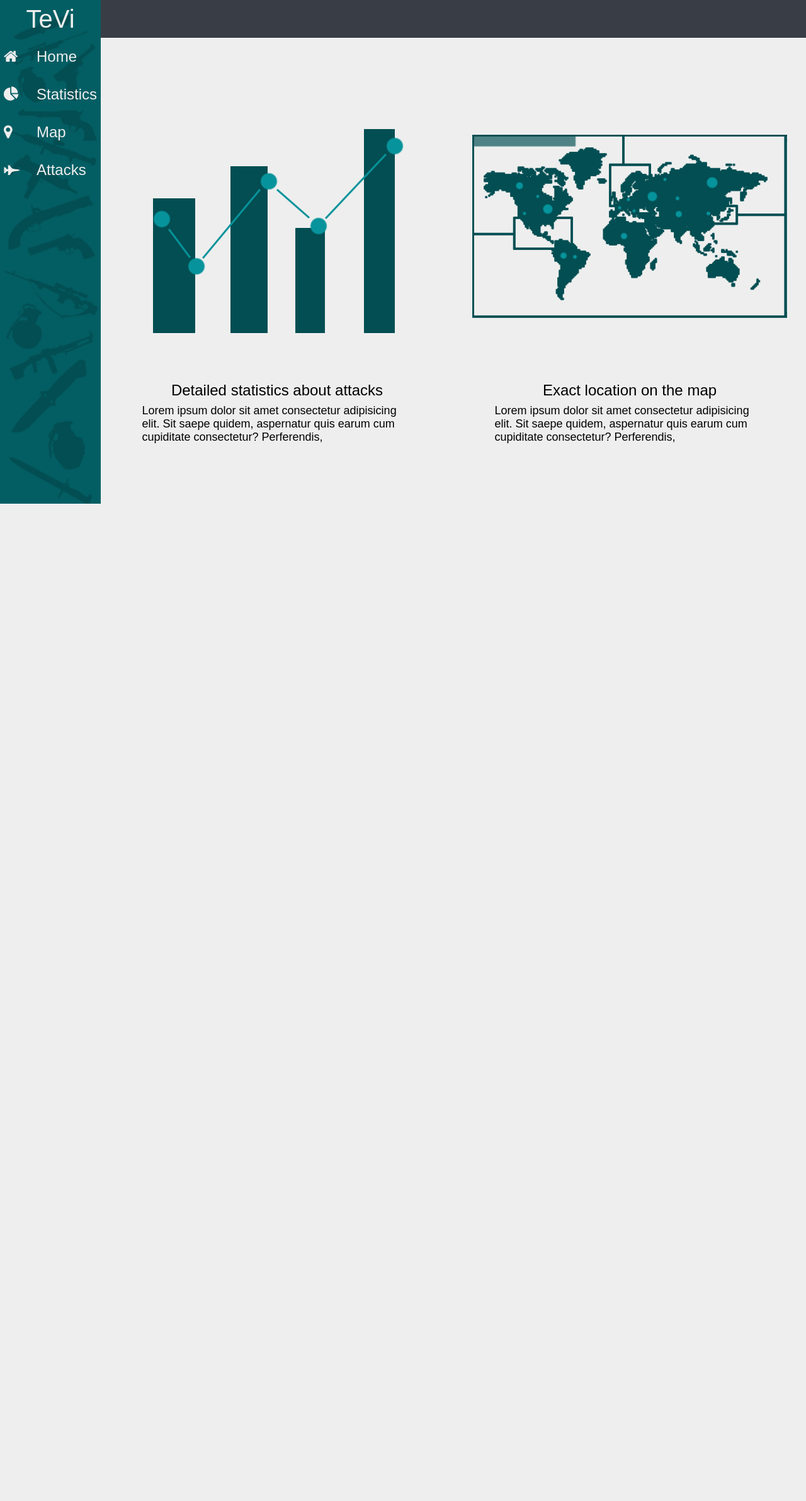
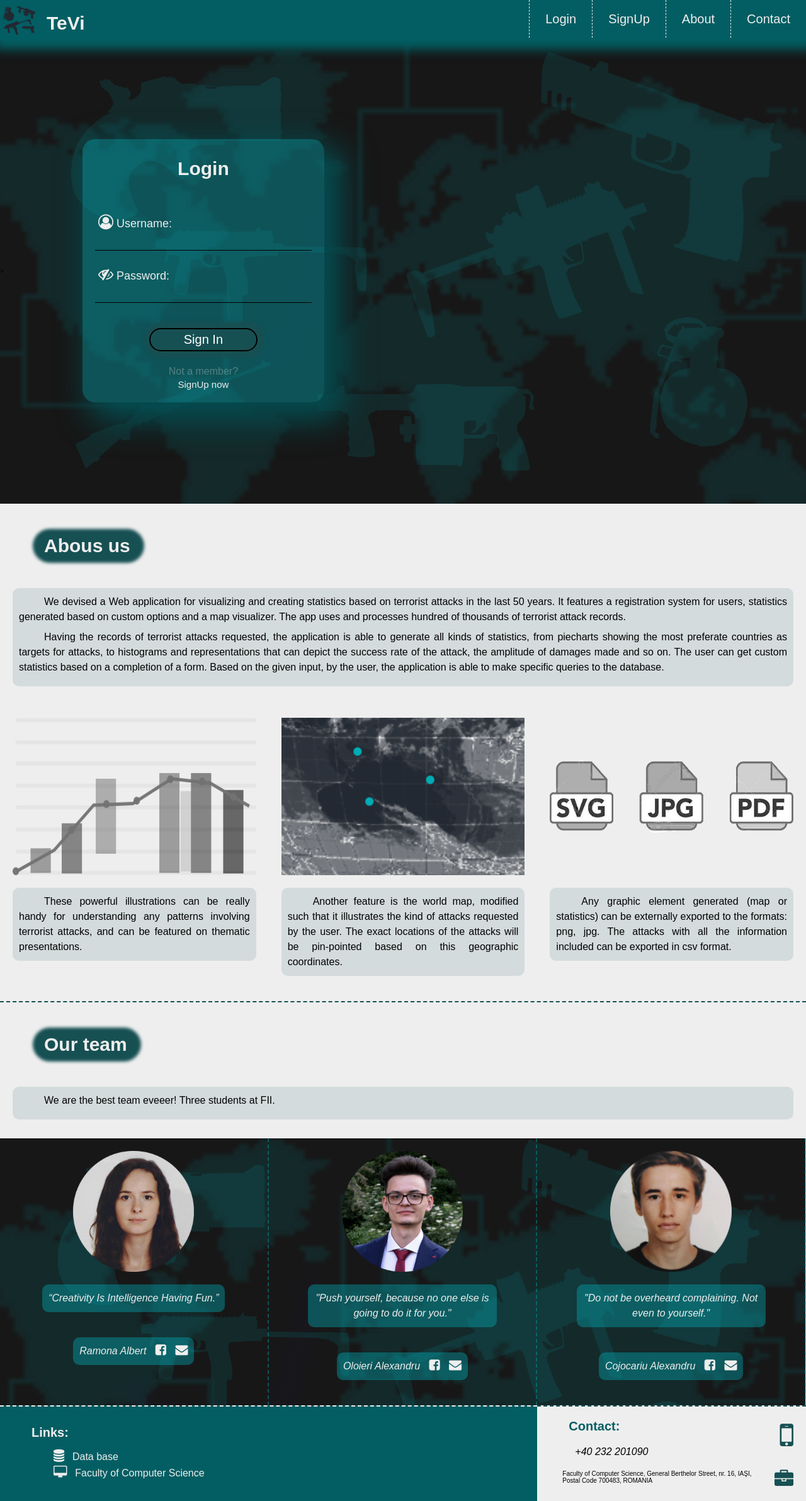
Before and after one commit to CojocariuAlexandru/WEB, a PHP site: page / in a window 1280 px wide. Shown: the whole page at 63% size. Before the commit the page ends 800 px from the top, so only its background shows below. Run offline with PHP 8.4, Linux system fonts and the light colour scheme; some libraries are stand-ins or nearby versions.

Commit message:
improved the authentification logic, implemented logout functionality, fixed the routing system bugs

```diff
--- a/assets/style.css
+++ b/assets/style.css
@@ -19,9 +19,31 @@ a {
     text-decoration: none;
 }
 
+a:hover{
+    cursor: pointer;
+}
+
 .presentation{
     width: 100%;
     height: 100%;
+}
+
+/* https://www.w3schools.com/howto/howto_css_custom_scrollbar.asp */
+
+::-webkit-scrollbar {
+    width: 10px;
+}
+
+::-webkit-scrollbar-track {
+    background: #eee;
+}
+
+::-webkit-scrollbar-thumb {
+    background: #888;
+}
+
+::-webkit-scrollbar-thumb:hover {
+    background: #555;
 }
 
 /**********************************************************/
--- a/scripts/app.js
+++ b/scripts/app.js
@@ -167,6 +167,8 @@ let attacksPage = `
 // The routing system was implementing having the following tutorial as a starting point
 // https://medium.com/@bryanmanuele/how-i-implemented-my-own-spa-routing-system-in-vanilla-js-49942e3c4573
 
+let webapp;
+
 class route {
     constructor(url) {
         this.url = url;
@@ -288,7 +290,7 @@ thatAttackRoute.templateCallback = function (attack) {
             `;
 }
 
-thatAttackRoute.afterCallback = function() {
+thatAttackRoute.afterCallback = function () {
     let attackAttack = document.querySelector('#mapAttack');
     map = new google.maps.Map(attackAttack, {
         center: {
@@ -338,7 +340,7 @@ function updateMainContent(pathName) {
     } else {
         redirect = true;
     }
-    if (redirect) {
+    if (redirect && webapp) {
         navigate(root.url + '/home');
     }
 }
@@ -353,10 +355,14 @@ function navigate(pathName) {
 
 function initPage() {
     rootForContent = document.querySelector('#root');
-    if (userIsLoggedIn()){
+    if (userIsLoggedIn()) {
         setWebAppTemplateAsSite();
-        navigate(root.url+'/home');
+        navigate(window.location.pathname);
     } else {
+        window.history.pushState({},
+            '/presentation',
+            window.location.origin + '/presentation'
+        );
         setPresentationTemplateAsSite();
     }
 }
@@ -367,71 +373,156 @@ window.onpopstate = () => {
 
 document.addEventListener('DOMContentLoaded', initPage);
 
-function userLogin(){
-    setWebAppTemplateAsSite();
-    navigate(root.url+'/home');
-}
-
-function userIsLoggedIn(){
-    return true;
-}
-
-function setPresentationTemplateAsSite(){
-    rootForContent.innerHTML = presentationSiteTemplate;
-    rootForContent.className = "root presentation";
-}
-
-function setWebAppTemplateAsSite(){
-    rootForContent.innerHTML = webAppTemplate;
-    rootForContent.className = "root web-app";
-    mainContent = document.querySelector('#content');
-}
+//---------------------------------------------------------- LOGIN/REGISTER LOGIC -----------------------------------------------
 
 let login = true;
 
-function changeLogin(){
-    if (login){
+function changeLogin() {
+    if (login) {
         return;
     }
     switchLoginSignup();
 }
 
-function changeSignUp(){
-    if (!login){
+function changeSignUp() {
+    if (!login) {
         return;
     }
     switchLoginSignup();
 }
 
-function switchLoginSignup(){
+function userLogin() {
+    let username = document.querySelector('#login-username').value;
+    let pwd = document.querySelector('#login-pwd').value;
+
+    if (userLoginCheckCredentials(username, pwd)) {
+        userLoginClearFields();
+        userLoginRememberCredentials(username);
+        setWebAppTemplateAsSite();
+        navigate(root.url+'/home');
+    } else {
+        console.log('Error message');
+    }
+}
+
+function userLoginClearFields() {
+    document.querySelector('#login-username').value = '';
+    document.querySelector('#login-pwd').value = '';
+}
+
+function userLoginRememberCredentials(username){
+    localStorage.setItem('username', username)
+}
+
+function userLoginCheckCredentials(username, pwd) {
+    let users = JSON.parse(localStorage.getItem('users'));
+    for (let i = 0; i < users.length; ++i) {
+        if (users[i]['username'] === username && users[i]['password'] === pwd) {
+            return true;
+        }
+    }
+    return false;
+}
+
+function userLogout() {
+    userLogoutRemoveCredentials();
+    window.history.pushState({},
+        '/presentation',
+        window.location.origin + '/presentation'
+    );
+    setPresentationTemplateAsSite();
+}
+
+function userLogoutRemoveCredentials(){
+    localStorage.removeItem('username');
+}
+
+function userIsLoggedIn() {
+    let user = localStorage.getItem('username');
+    if (user == null){
+        return false;
+    }
+    return true;
+}
+
+function setPresentationTemplateAsSite() {
+    webapp = false;
+    rootForContent.innerHTML = presentationSiteTemplate;
+    rootForContent.className = "root presentation";
+    setPresentationTemplateAsSiteInit();
+}
+
+function setPresentationTemplateAsSiteInit(){
+    document.querySelector('#login-pwd').addEventListener('keyup', (e) => {
+        if (e.code === 'Enter'){
+            userLogin();
+        }
+    });
+
+    document.querySelector('#register-rpwd').addEventListener('keyup', (e) => {
+        if (e.code === 'Enter'){
+            signUp();
+        }
+    })
+}
+
+function setWebAppTemplateAsSite() {
+    webapp = true;
+    rootForContent.innerHTML = webAppTemplate;
+    rootForContent.className = "root web-app";
+    mainContent = document.querySelector('#content');
+    setWebAppTemplateAsSiteInit();
+}
+
+function setWebAppTemplateAsSiteInit() {
+    let username = localStorage.getItem('username');
+    let usernameContainer = document.querySelector('#web-app-username');
+    usernameContainer.innerHTML = username;
+}
+
+function switchLoginSignup() {
     let loginComponent = document.querySelector('#login-component');
     let signupComponent = document.querySelector('#sign-up-component');
-    if (login){
+    if (login) {
         loginComponent.style.display = 'none';
         signupComponent.style.display = 'block';
-        login = false;
     } else {
         loginComponent.style.display = 'block';
         signupComponent.style.display = 'none';
-        login = true;
+    }
+    login = !login;
+}
+
+function signUp() {
+    let username = document.querySelector('#register-username').value;
+    let pwd = document.querySelector('#register-pwd').value;
+    let rpwd = document.querySelector('#register-rpwd').value;
+
+    if (pwd != rpwd) {
+        console.log('The passwords don\'t match');
+    } else {
+        signUpAddUser(username, pwd);
+        signUpClearFields();
+        switchLoginSignup();
     }
 }
 
-function signUp(){
-    let username = 'random';
-    let pwd = 'parola';
-
+function signUpAddUser(username, pwd) {
     let users = JSON.parse(localStorage.getItem('users'));
-    console.log(users);
-    if (users == null){
+    if (users == null) {
         users = [];
     }
     users.push({
-        'username':username,
-        'password':pwd
+        'username': username,
+        'password': pwd
     });
     localStorage.setItem('users', JSON.stringify(users));
-    switchLoginSignup();
+}
+
+function signUpClearFields(){
+    document.querySelector('#register-username').value = '';
+    document.querySelector('#register-pwd').value = '';
+    document.querySelector('#register-rpwd').value = '';
 }
 
 // ----------------------------------------------- Statistics form ----------------------------------------------------------
@@ -523,10 +614,10 @@ let presentationSiteTemplate = `
             <h2 class="title">Login</h2>
 
             <form>
-                <label for="username"><i class="fa fa-user-circle-o" style="font-size:24px"></i>Username:</label>
-                <input type="text" id="username" name="username">
-                <label for="pwd"><i class="fa fa-eye-slash" style="font-size:24px"></i>Password:</label>
-                <input type="password" id="pwd" name="pwd">
+                <label for="login-username"><i class="fa fa-user-circle-o" style="font-size:24px"></i>Username:</label>
+                <input type="text" id="login-username" name="username">
+                <label for="login-pwd"><i class="fa fa-eye-slash" style="font-size:24px"></i>Password:</label>
+                <input type="password" id="login-pwd" name="pwd">
                 <input type="button" value="Sign In" onclick="userLogin()">
             </form>
             <p>Not a member?</p><a onclick="changeSignUp()">SignUp now</a>
@@ -537,12 +628,12 @@ let presentationSiteTemplate = `
             <h2 class="title">Sign Up</h2>
 
             <form>
-                <label for="username">Username:</label>
-                <input type="text" id="username" name="username">
-                <label for="pwd">Password:</label>
-                <input type="password" id="pwd" name="pwd">
-                <label for="rpwd">Password again:</label>
-                <input type="repeatpassword" id="rpwd" name="rpwd">
+                <label for="register-username">Username:</label>
+                <input type="text" id="register-username" name="username">
+                <label for="register-pwd">Password:</label>
+                <input type="password" id="register-pwd" name="pwd">
+                <label for="register-rpwd">Password again:</label>
+                <input type="password" id="register-rpwd" name="rpwd">
                 <input type="button" value="Submit" onclick="signUp()">
             </form>
         </div>
@@ -693,7 +784,15 @@ let webAppTemplate = `
 </aside>
 
 <div class="main-wrapper">
-    <header id="usernameContainer">
+    <header>
+        <div class="user">
+            <div class="icon">
+            <i class="fa fa-user-circle-o"></i>
+            </div>
+            <div class="username" id="web-app-username"></div>
+        </div>
+        <div class="vertical-line"></div>
+        <div class="logout-button" onclick="userLogout()">Logout</div>
     </header>
     <main id="content">
     </main>
```
Also changed, not shown: other parts of assets/style.css (+41 -7 lines).
